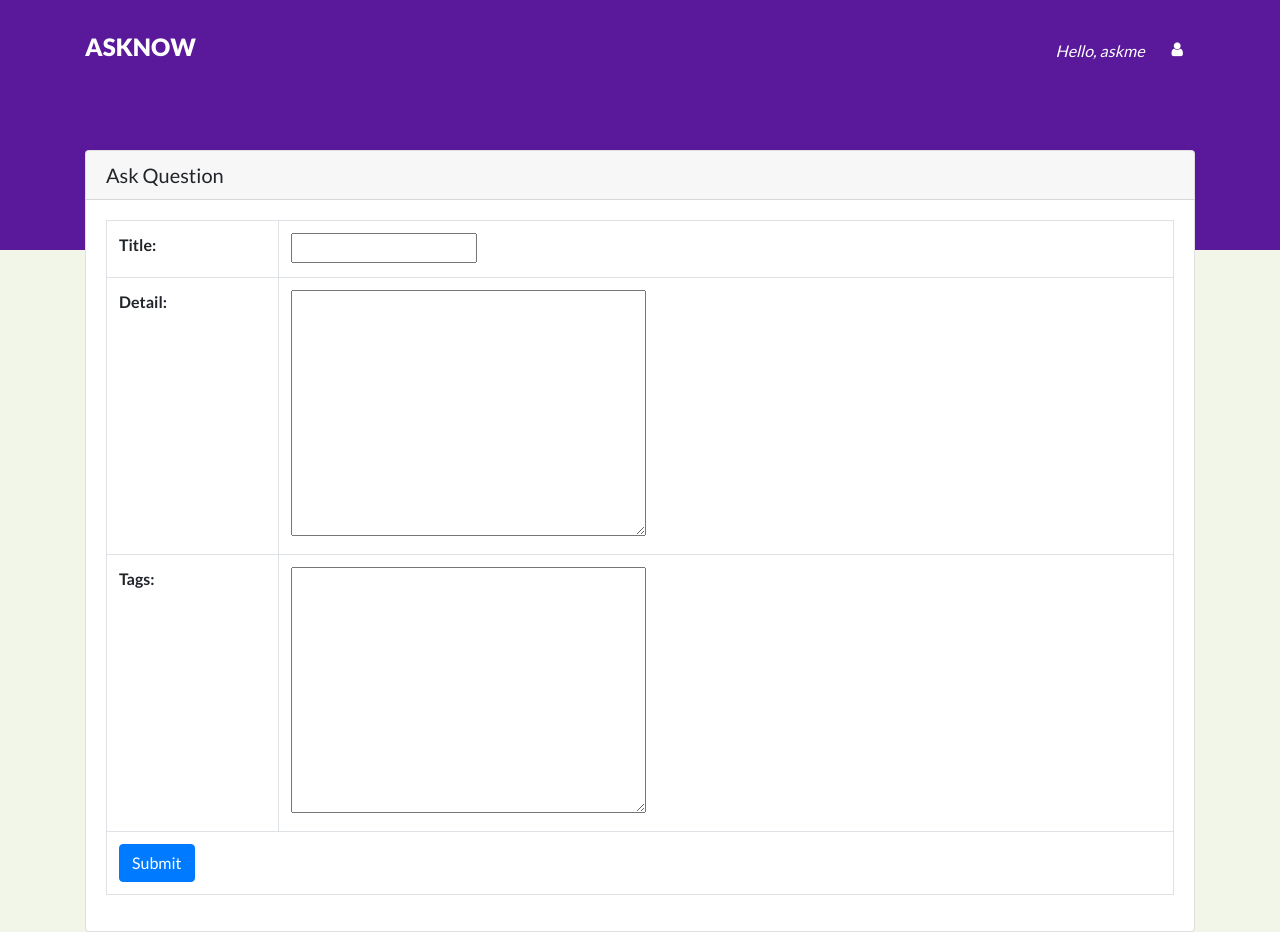
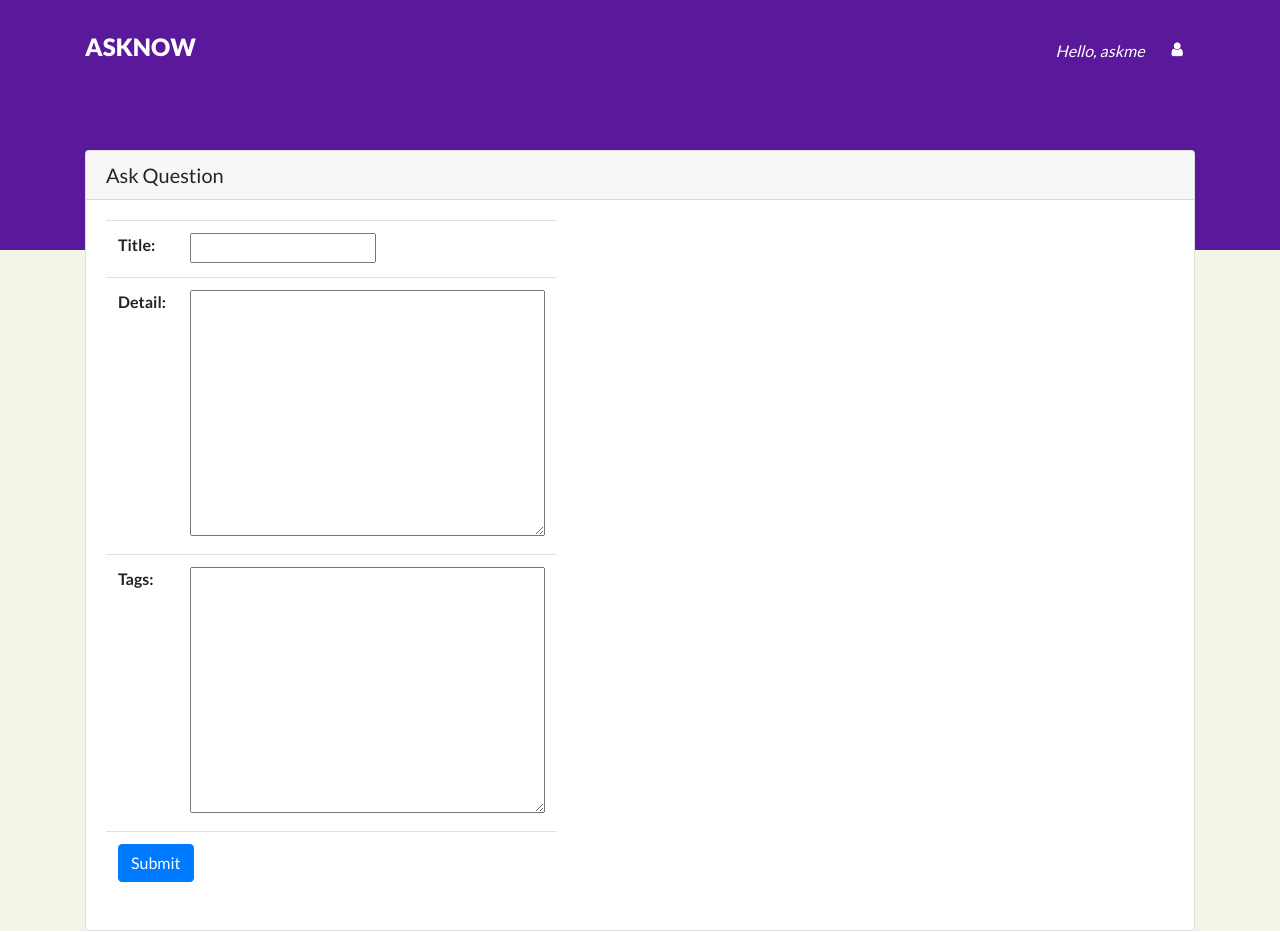
Before and after one commit to saifxd7/Askme, a Django app: page /ask-question in a window 1280 px wide. Run offline with Django 3.2, Linux system fonts and the light colour scheme; a user stored in the database is signed in.

Commit message:
updated template files

```diff
--- a/src/templates/ask-question.html
+++ b/src/templates/ask-question.html
@@ -8,7 +8,7 @@
 
             <form method="post">
                 {% csrf_token %}
-                <table class="table table-bordered">
+                <table class="table table-responsive">
                     {{form.as_table}}
                     <tr>
                         <td colspan="2">
```
